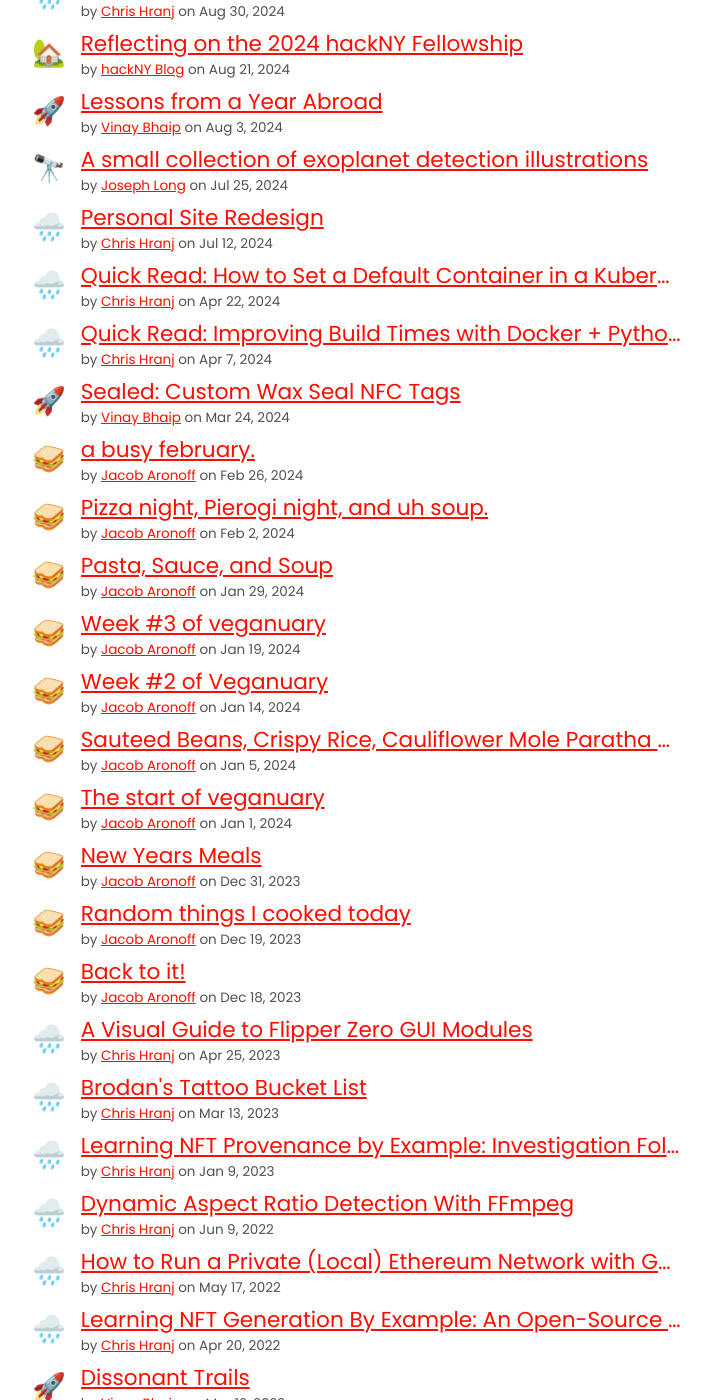
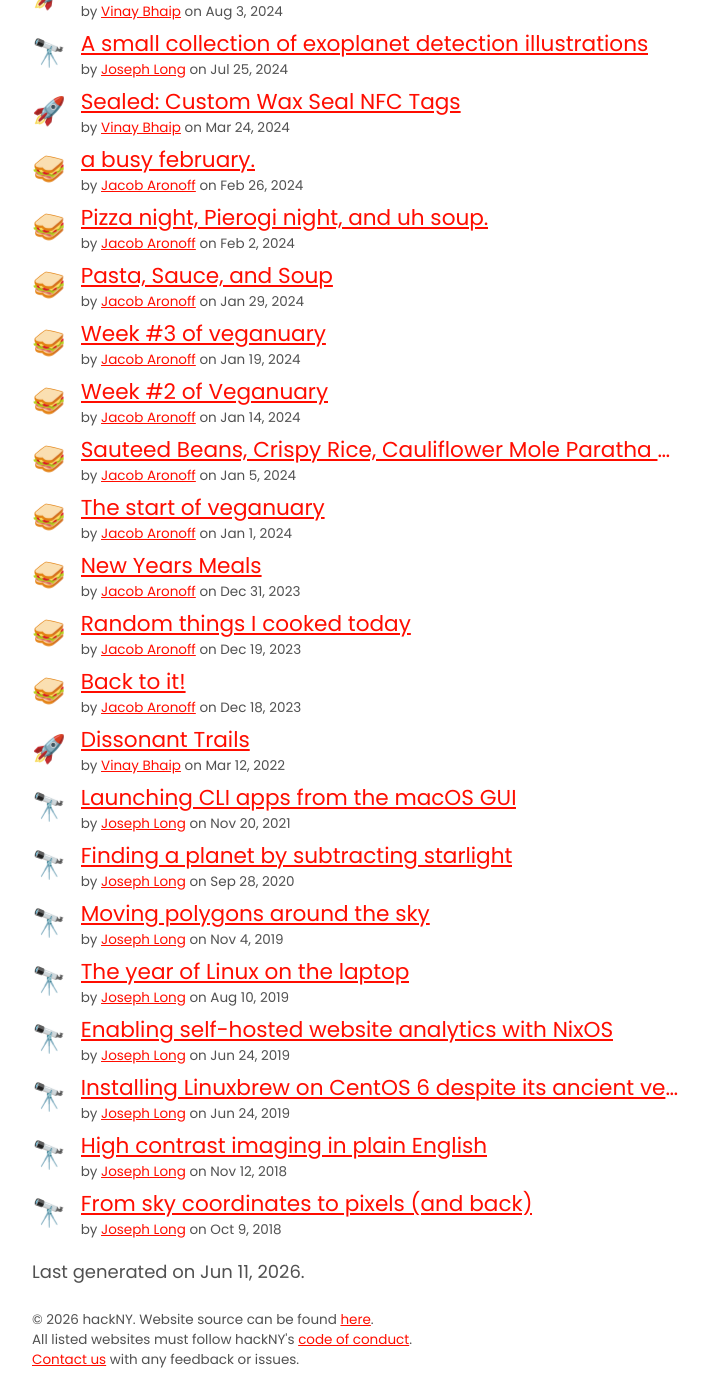
Before and after one commit to hackny/webring, a Jekyll site: the page built from planet.html, in a window 1280 px wide and 1400 px high, scrolled down 4660 px. Shown: the whole window, without its empty margins (308-1019 px from the left). Built offline with Jekyll 4.4.1, drawn with Linux system fonts in a browser that asks for light colours; some of the changed text lies outside the part shown.

```diff
--- a/_data/planet.yaml
+++ b/_data/planet.yaml
@@ -635,138 +635,6 @@
     description: Food blog where I talk about all the things I cook and eat. Tech
       blog with some random content at https://jaronoff.com/
   published_at: 2023-12-18 12:12
-- id: 6956f6bc3298917e4d572530
-  title: Dynamic Gmail Signatures With NGINX
-  url: https://brodan.biz/blog/dynamic-gmail-signatures/
-  fellow:
-    name: Chris Hranj
-    year: 2016
-    url: https://brodan.biz
-    rss_url: https://brodan.biz/blog/rss/
-    emoji: "\U0001F327️"
-    description: A personal blog mostly about programming, sometimes about tattoos
-      or music.
-  published_at: 2026-01-06 05:20
-- id: 6956f6bc3298917e4d57252e
-  title: Leveling Up with Adobe Illustrator
-  url: https://brodan.biz/blog/leveling-up-adobe-illustrator/
-  fellow:
-    name: Chris Hranj
-    year: 2016
-    url: https://brodan.biz
-    rss_url: https://brodan.biz/blog/rss/
-    emoji: "\U0001F327️"
-    description: A personal blog mostly about programming, sometimes about tattoos
-      or music.
-  published_at: 2024-08-30 03:50
-- id: 6956f6bc3298917e4d57252d
-  title: Personal Site Redesign
-  url: https://brodan.biz/blog/personal-site-redesign/
-  fellow:
-    name: Chris Hranj
-    year: 2016
-    url: https://brodan.biz
-    rss_url: https://brodan.biz/blog/rss/
-    emoji: "\U0001F327️"
-    description: A personal blog mostly about programming, sometimes about tattoos
-      or music.
-  published_at: 2024-07-12 03:29
-- id: 6956f6bc3298917e4d57252c
-  title: 'Quick Read: How to Set a Default Container in a Kubernetes Manifest'
-  url: https://brodan.biz/blog/kubernetes-setting-a-default-container/
-  fellow:
-    name: Chris Hranj
-    year: 2016
-    url: https://brodan.biz
-    rss_url: https://brodan.biz/blog/rss/
-    emoji: "\U0001F327️"
-    description: A personal blog mostly about programming, sometimes about tattoos
-      or music.
-  published_at: 2024-04-22 13:02
-- id: 6956f6bc3298917e4d57252b
-  title: 'Quick Read: Improving Build Times with Docker + Python'
-  url: https://brodan.biz/blog/improving-build-times-with-docker-python/
-  fellow:
-    name: Chris Hranj
-    year: 2016
-    url: https://brodan.biz
-    rss_url: https://brodan.biz/blog/rss/
-    emoji: "\U0001F327️"
-    description: A personal blog mostly about programming, sometimes about tattoos
-      or music.
-  published_at: 2024-04-07 06:00
-- id: 6956f6bc3298917e4d572528
-  title: A Visual Guide to Flipper Zero GUI Modules
-  url: https://brodan.biz/blog/a-visual-guide-to-flipper-zero-gui-components/
-  fellow:
-    name: Chris Hranj
-    year: 2016
-    url: https://brodan.biz
-    rss_url: https://brodan.biz/blog/rss/
-    emoji: "\U0001F327️"
-    description: A personal blog mostly about programming, sometimes about tattoos
-      or music.
-  published_at: 2023-04-25 20:45
-- id: 6956f6bc3298917e4d572524
-  title: Brodan's Tattoo Bucket List
-  url: https://brodan.biz/blog/brodans-tattoo-bucket-list/
-  fellow:
-    name: Chris Hranj
-    year: 2016
-    url: https://brodan.biz
-    rss_url: https://brodan.biz/blog/rss/
-    emoji: "\U0001F327️"
-    description: A personal blog mostly about programming, sometimes about tattoos
-      or music.
-  published_at: 2023-03-13 05:43
-- id: 6956f6bc3298917e4d572526
-  title: 'Learning NFT Provenance by Example: Investigation Follow-Up'
-  url: https://brodan.biz/blog/learning-nft-provenance-by-example-investigation-follow-up/
-  fellow:
-    name: Chris Hranj
-    year: 2016
-    url: https://brodan.biz
-    rss_url: https://brodan.biz/blog/rss/
-    emoji: "\U0001F327️"
-    description: A personal blog mostly about programming, sometimes about tattoos
-      or music.
-  published_at: 2023-01-09 00:40
-- id: 6956f6bc3298917e4d572521
-  title: Dynamic Aspect Ratio Detection With FFmpeg
-  url: https://brodan.biz/blog/dynamic-aspect-ratio-detection-with-ffmpeg/
-  fellow:
-    name: Chris Hranj
-    year: 2016
-    url: https://brodan.biz
-    rss_url: https://brodan.biz/blog/rss/
-    emoji: "\U0001F327️"
-    description: A personal blog mostly about programming, sometimes about tattoos
-      or music.
-  published_at: 2022-06-09 22:22
-- id: 6956f6bc3298917e4d572520
-  title: How to Run a Private (Local) Ethereum Network with Go Ethereum
-  url: https://brodan.biz/blog/how-to-run-a-private-local-ethereum-network-with-geth/
-  fellow:
-    name: Chris Hranj
-    year: 2016
-    url: https://brodan.biz
-    rss_url: https://brodan.biz/blog/rss/
-    emoji: "\U0001F327️"
-    description: A personal blog mostly about programming, sometimes about tattoos
-      or music.
-  published_at: 2022-05-17 18:16
-- id: 6956f6bc3298917e4d57251f
-  title: 'Learning NFT Generation By Example: An Open-Source Success Story'
-  url: https://brodan.biz/blog/learning-nft-generation-by-example/
-  fellow:
-    name: Chris Hranj
-    year: 2016
-    url: https://brodan.biz
-    rss_url: https://brodan.biz/blog/rss/
-    emoji: "\U0001F327️"
-    description: A personal blog mostly about programming, sometimes about tattoos
-      or music.
-  published_at: 2022-04-20 05:39
 - id: https://blog.vinaybhaip.com/2026/05/30/ship-of-theseus
   title: Ship of Theseus
   url: https://blog.vinaybhaip.com/2026/05/30/ship-of-theseus
```
